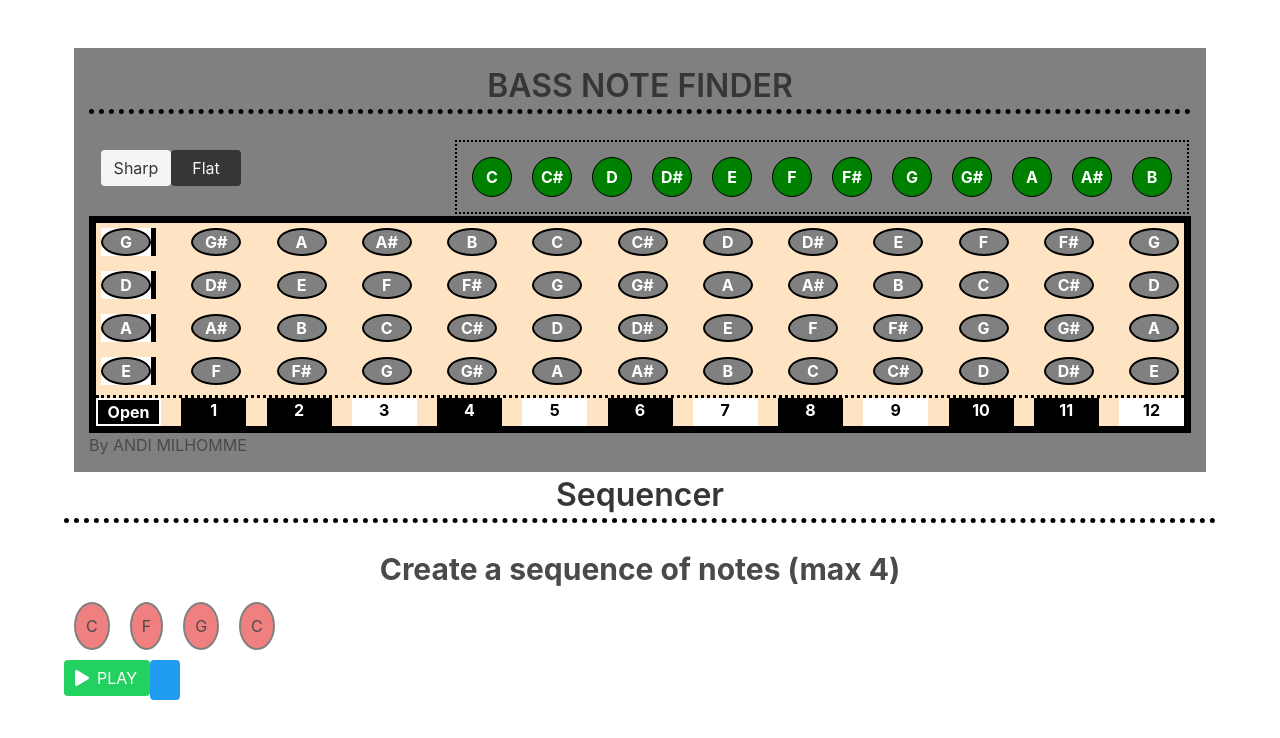
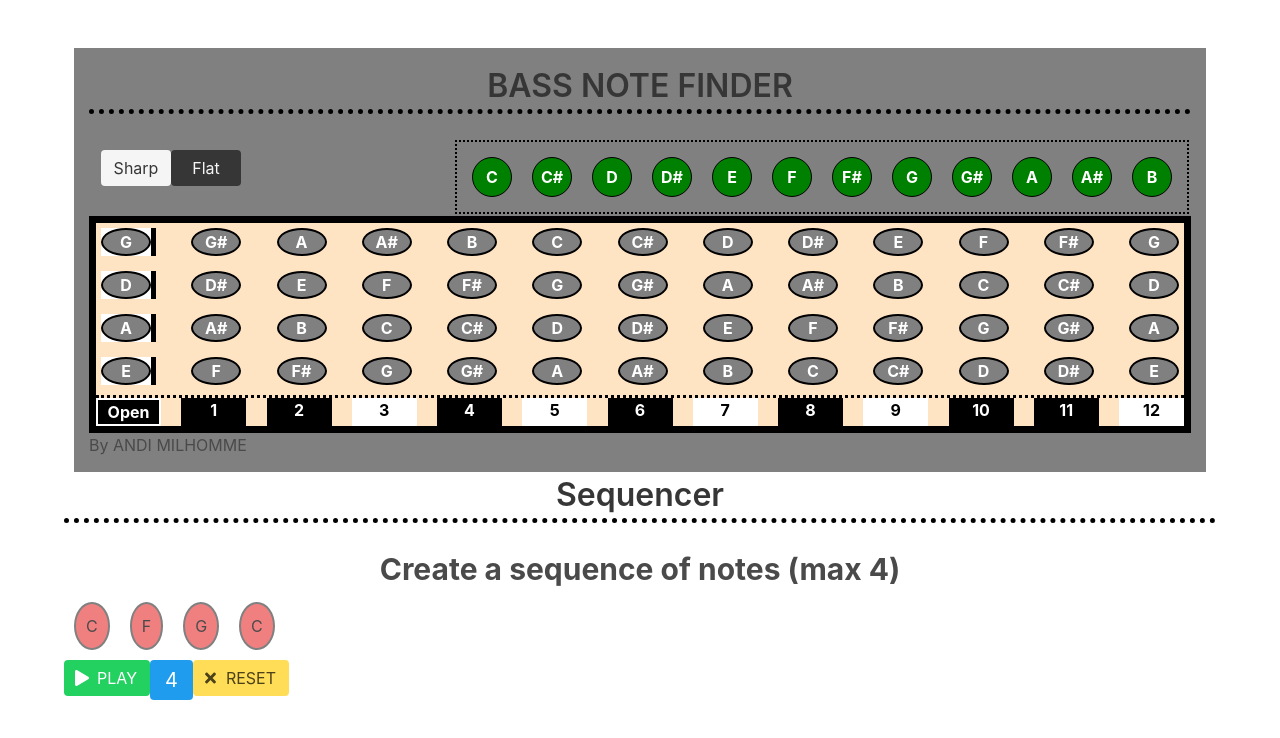
Before and after one commit to anditherobot/bassNoteFinder, an Angular app: page /bass in a window 1280 px wide. Shown: the top 738 px of the page. Built offline with nearby package versions, Linux system fonts and the light colour scheme.

Commit message:
added a more accurate counter, added reset button

```diff
--- a/src/app/components/sequencer/sequencer.component.html
+++ b/src/app/components/sequencer/sequencer.component.html
@@ -12,4 +12,11 @@
   <span>PLAY</span>
 </div>
 
-<span class="tag is-info is-large">{{timers}}</span>
+<span class="tag is-info is-large">{{timer}}</span>
+
+<div class="button is-warning" (click)="reset()">
+  <span class="icon is-small">
+    <i class="fas fa-times"></i>
+  </span>
+  <span>RESET</span>
+</div>
--- a/src/app/components/sequencer/sequencer.component.ts
+++ b/src/app/components/sequencer/sequencer.component.ts
@@ -1,17 +1,16 @@
-import { Component, OnInit } from '@angular/core';
-import { startTimeRange } from '@angular/core/src/profile/wtf_impl';
+import { Component, OnInit } from "@angular/core";
+import { startTimeRange } from "@angular/core/src/profile/wtf_impl";
 
 @Component({
-  selector: 'app-sequencer',
-  templateUrl: './sequencer.component.html',
-  styleUrls: ['./sequencer.component.scss']
+  selector: "app-sequencer",
+  templateUrl: "./sequencer.component.html",
+  styleUrls: ["./sequencer.component.scss"]
 })
 export class SequencerComponent implements OnInit {
+  _notes: Array<String>;
+  activeFlag = [true, true, true, true];
 
-    _notes :Array<String>;
-    activeFlag = [true, true, true, true];
-
-  constructor() { }
+  constructor() {}
 
   ngOnInit() {
     this._notes = ["C", "F", "G", "C"];
@@ -19,30 +18,29 @@ export class SequencerComponent implements OnInit {
     console.log(this._notes);
   }
 
- timers;
+  timer = this.activeFlag.length;
   counter = 0;
   flagTrack = undefined;
-startTime(time){
+  startTime(time) {
+    if (time > 0) {
+      this.timer = time;
+      this.activeFlag[this.counter] = false;
+      setTimeout(() => {
 
-if(time > 0) {
+        console.log("time init", this.activeFlag);
+        this.counter++;
+        this.flagTrack = this.activeFlag;
+        this.startTime(time - 1);
+      }, 1500);
+    } else {
+      this.counter = 0;
+    }
+  }
 
-  this.timers = time;
-setTimeout(()=>{
-
-
-
-  this.activeFlag[this.counter ] =  !this.activeFlag[this.counter ] ;
-  console.log('time init', this.activeFlag);
-  this.counter ++;
-  this.flagTrack = this.activeFlag;
-  this.startTime(time - 1)
-}, 1500);
-
-}
-else {
-  this.counter = 0;
-}
+  reset(){
+    this.activeFlag = [true, true, true, true];
+    this.timer =  this.activeFlag.length;
+  }
 
 
 }
-}
```
